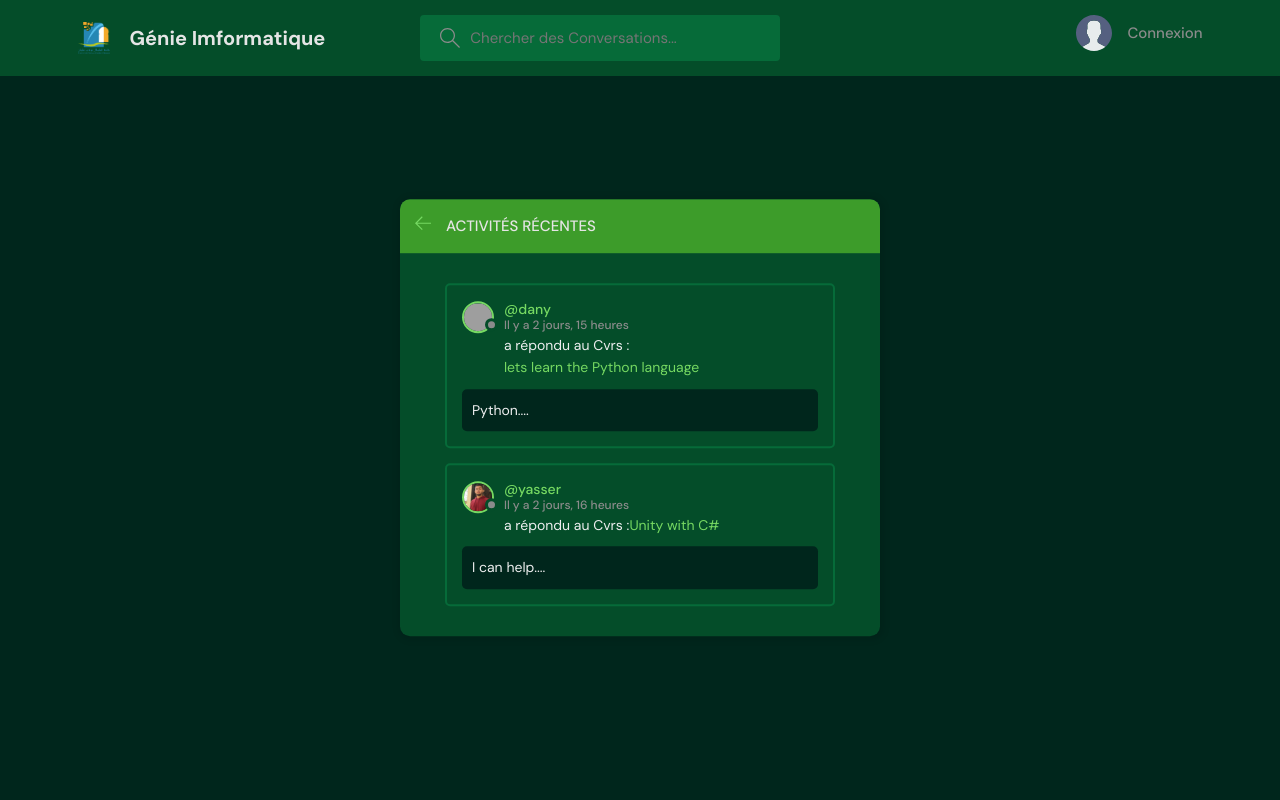
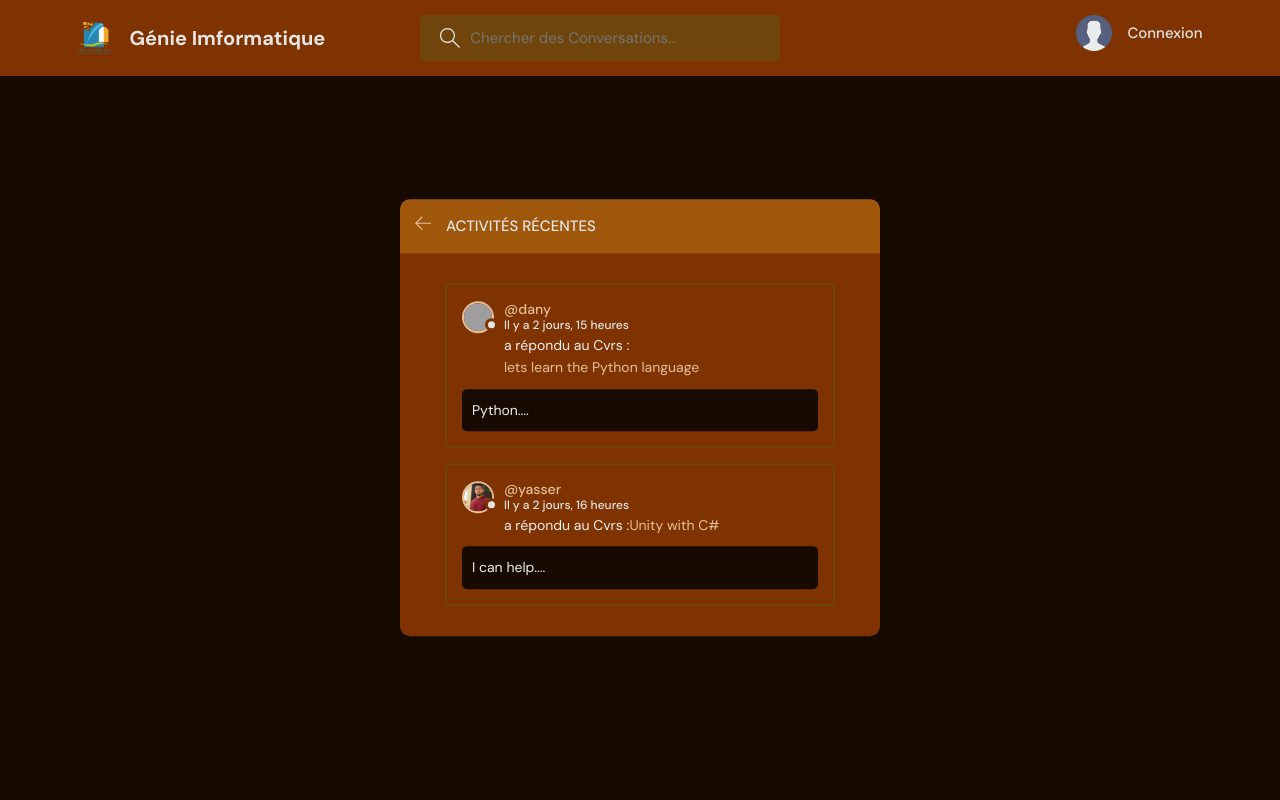
Before and after one commit to bigayass/genie-informatique, a Django app: page /activitys/ in a window 1280 px wide. Run offline with Django 3.2, Linux system fonts and the light colour scheme; data comes from the database, SQL or seed files in the repository; both versions use the stored data as it was after the commit; grey boxes are pictures that could not be loaded.

Commit message:
maron style

```diff
--- a/static/styles/style.css
+++ b/static/styles/style.css
@@ -1,18 +1,31 @@
 @import url("https://fonts.googleapis.com/css2?family=DM+Sans:wght@400;500;700&display=swap");
 
 :root {
+  --color-main: #E7BF9C;
+  --color-main-light: #e1f6fb;
+  --color-dark: #7e3300;
+  --color-dark-medium: #6F450B; /*search bar*/
+  --color-dark-light: #9F580B; /*recent activitys*/
+  --color-light: #e5e5e5; /*study bud*/
+  --color-gray: #e5e5e5;
+  --color-light-gray: #eeeff0; /* text */
+  --color-bg: #170b01;
+  --color-success: #5dd693;
+  --color-error: #fc4b0b;
+}
+/*:root {
   --color-main: #76D962;
   --color-main-light: #e1f6fb;
   --color-dark: #044d29;
-  --color-dark-medium: #066B39; /*search bar*/
-  --color-dark-light: #3D9C2A; /*recent activitys*/
-  --color-light: #e5e5e5; /*study bud*/
+  --color-dark-medium: #066B39;
+  --color-dark-light: #3D9C2A; recent activitys
+  --color-light: #e5e5e5;
   --color-gray: #8b8b8b;
   --color-light-gray: #eeeff0;
   --color-bg: #00261c;
   --color-success: #5dd693;
   --color-error: #fc4b0b;
-}
+}*/
 /*:root {
   --color-main: #71c6dd;
   --color-main-light: #e1f6fb;
```
Also changed, not shown: db.sqlite3.
